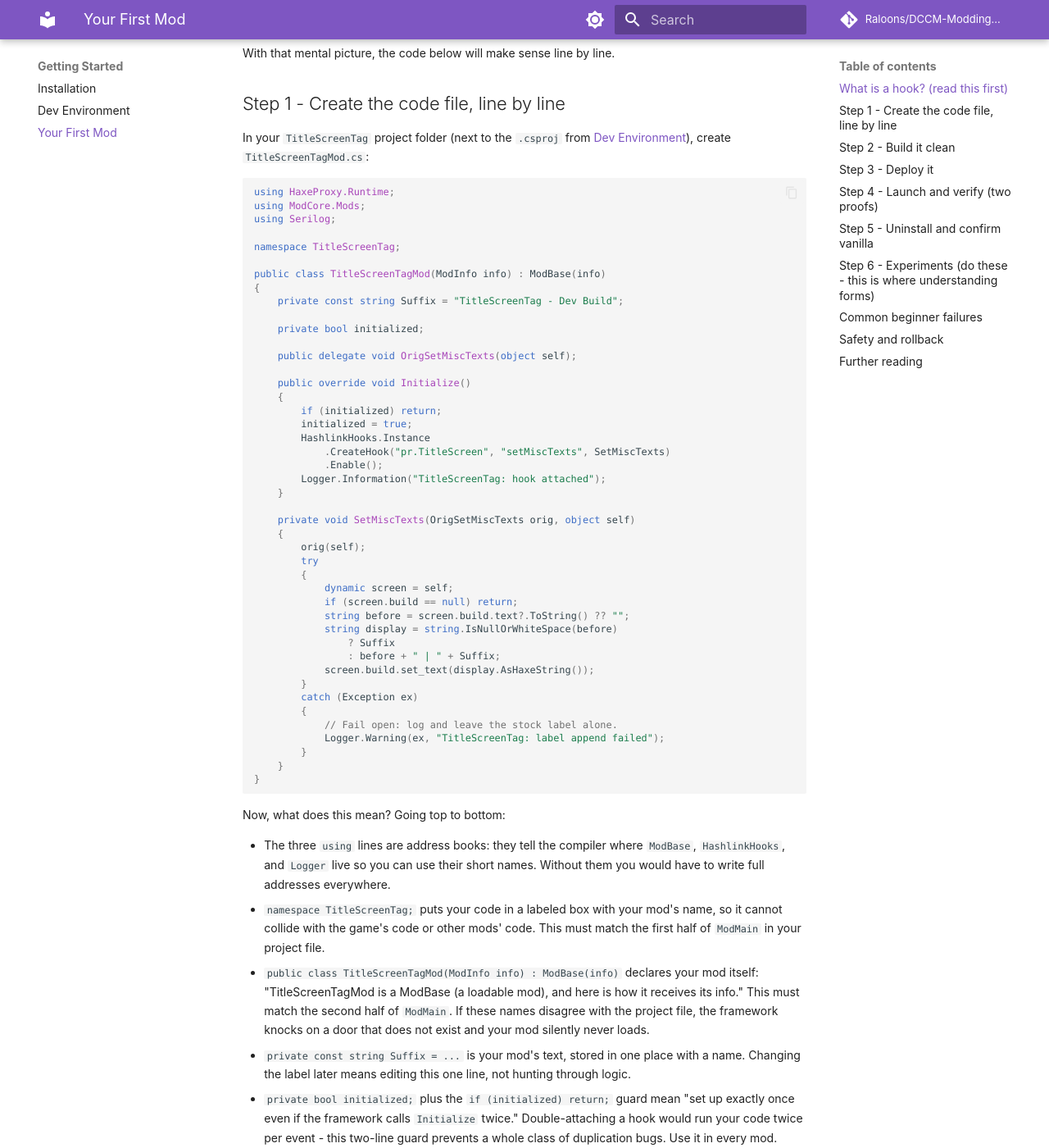
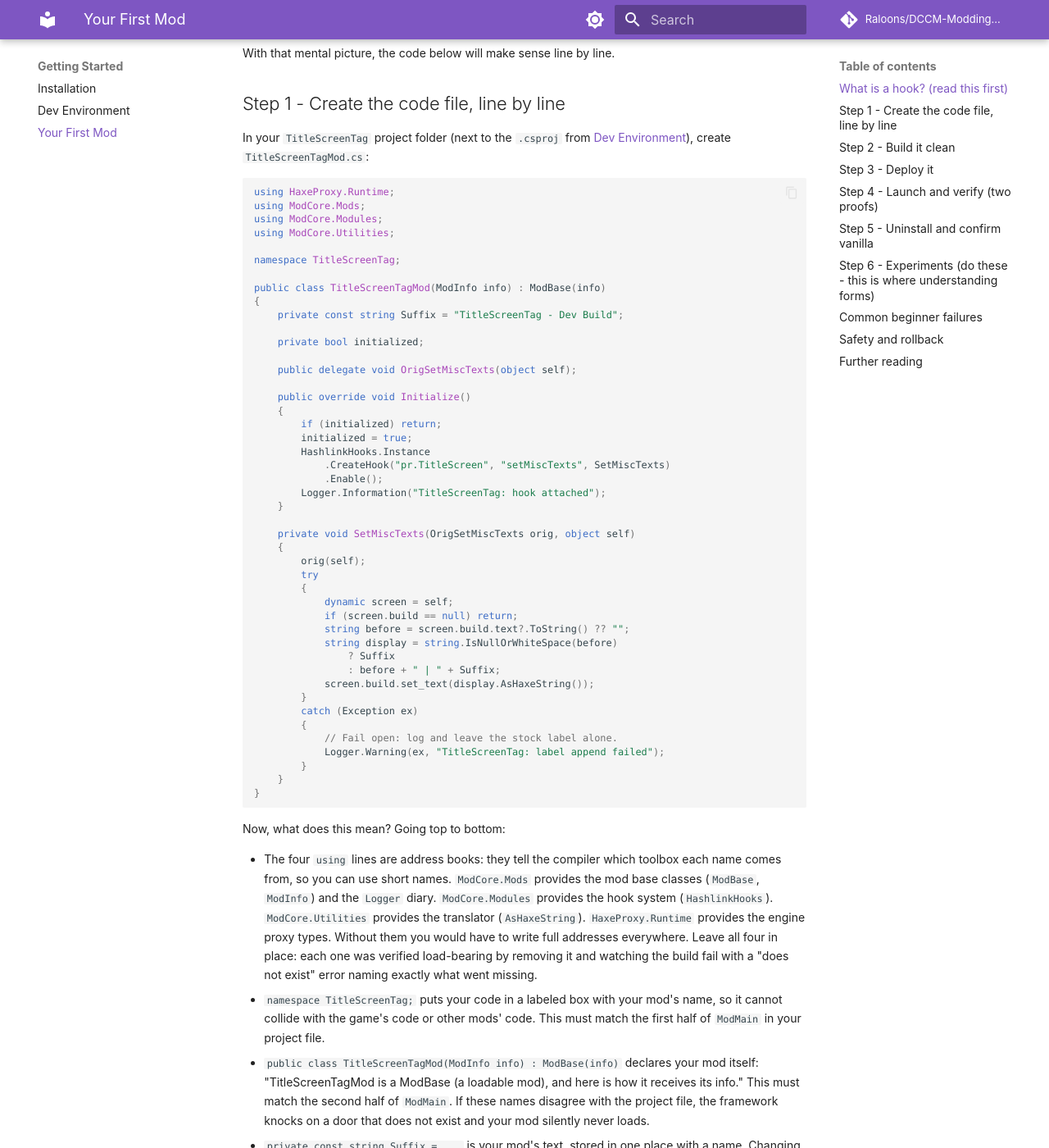
Before and after one commit to Raloons/DCCM-Modding-Handbook, an MkDocs documentation site: the page built from docs/getting-started/03-first-mod.md, in a window 1280 px wide and 1400 px high, scrolled down 654 px. Shown: the whole window at 82% size. Built offline with MkDocs 1.6.1 and Material for MkDocs 9.7.7, drawn with Linux system fonts in a browser that asks for light colours; comment, search, counter and statistics services are not loaded; some of the changed text lies outside the part shown.

Commit message:
Fix First Mod example: add missing ModCore usings, drop unused Serilog, document each using

````diff
--- a/docs/getting-started/03-first-mod.md
+++ b/docs/getting-started/03-first-mod.md
@@ -23,7 +23,8 @@ In your `TitleScreenTag` project folder (next to the `.csproj` from [Dev Environ
 ```csharp
 using HaxeProxy.Runtime;
 using ModCore.Mods;
-using Serilog;
+using ModCore.Modules;
+using ModCore.Utilities;
 
 namespace TitleScreenTag;
 
@@ -69,7 +70,7 @@ public class TitleScreenTagMod(ModInfo info) : ModBase(info)
 
 Now, what does this mean? Going top to bottom:
 
-- The three `using` lines are address books: they tell the compiler where `ModBase`, `HashlinkHooks`, and `Logger` live so you can use their short names. Without them you would have to write full addresses everywhere.
+- The four `using` lines are address books: they tell the compiler which toolbox each name comes from, so you can use short names. `ModCore.Mods` provides the mod base classes (`ModBase`, `ModInfo`) and the `Logger` diary. `ModCore.Modules` provides the hook system (`HashlinkHooks`). `ModCore.Utilities` provides the translator (`AsHaxeString`). `HaxeProxy.Runtime` provides the engine proxy types. Without them you would have to write full addresses everywhere. Leave all four in place: each one was verified load-bearing by removing it and watching the build fail with a "does not exist" error naming exactly what went missing.
 - `namespace TitleScreenTag;` puts your code in a labeled box with your mod's name, so it cannot collide with the game's code or other mods' code. This must match the first half of `ModMain` in your project file.
 - `public class TitleScreenTagMod(ModInfo info) : ModBase(info)` declares your mod itself: "TitleScreenTagMod is a ModBase (a loadable mod), and here is how it receives its info." This must match the second half of `ModMain`. If these names disagree with the project file, the framework knocks on a door that does not exist and your mod silently never loads.
 - `private const string Suffix = ...` is your mod's text, stored in one place with a name. Changing the label later means editing this one line, not hunting through logic.
@@ -90,7 +91,7 @@ Now, what does this mean? Going top to bottom:
 dotnet build -c Release
 ```
 
-Same idea as last page: run the build (see [Dev Environment](02-dev-environment.md) Step 3). You need `Build succeeded. 0 Warning(s) 0 Error(s)`. A warning here - especially about the delegate or the hook call - means your mold does not match the real function, and the hook will silently never fire in game. Fix warnings now; they are ten times harder to diagnose from inside the game.
+Same idea as last page: run the build (see [Dev Environment](02-dev-environment.md) Step 3). You need `Build succeeded. 0 Warning(s) 0 Error(s)`. This exact file was compiled against MDK 1.0.1 while writing this handbook: restore from NuGet, 0 warnings, 0 errors, manifest generated. A warning here - especially about the delegate or the hook call - means your mold does not match the real function, and the hook will silently never fire in game. Fix warnings now; they are ten times harder to diagnose from inside the game.
 
 ## Step 3 - Deploy it
 
````
